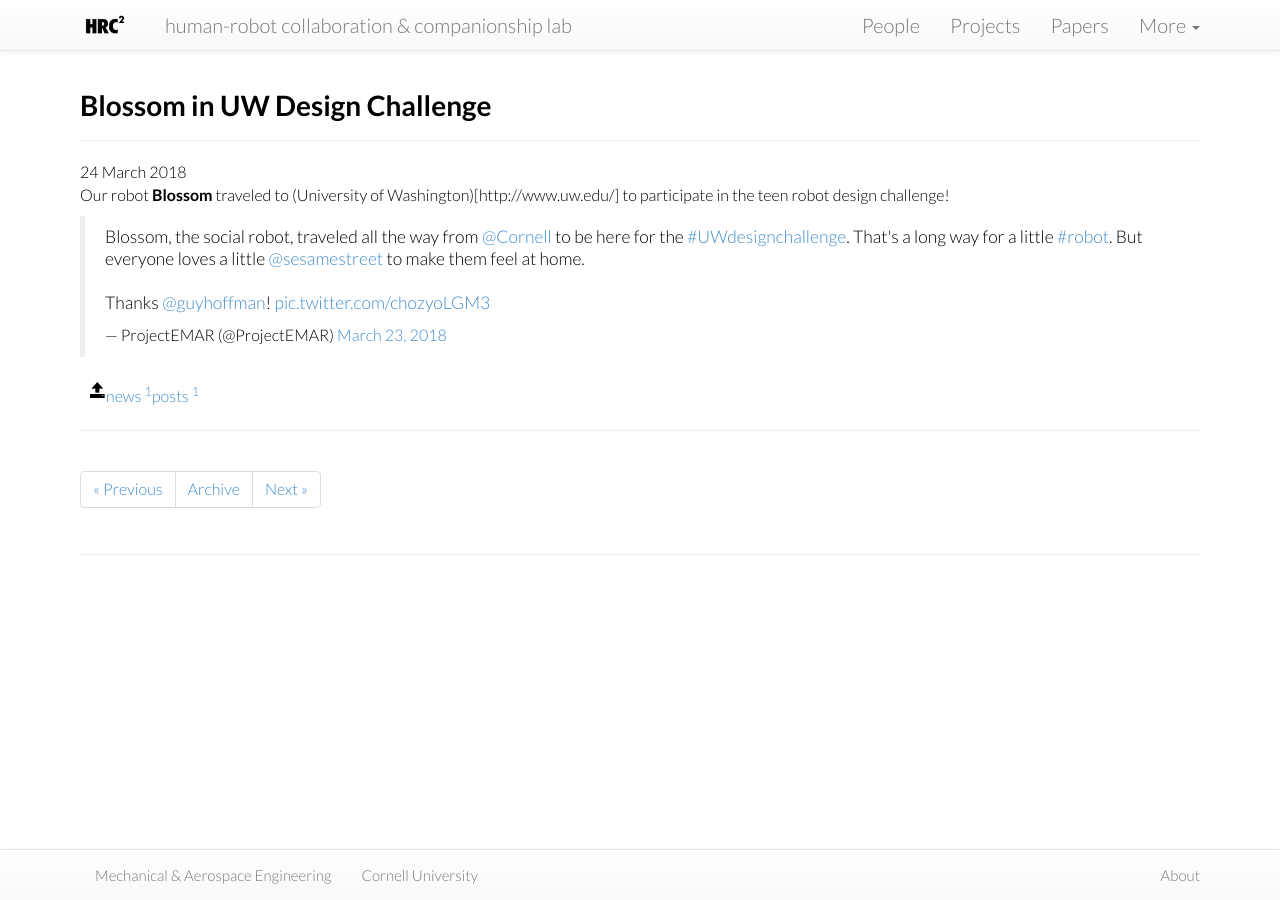
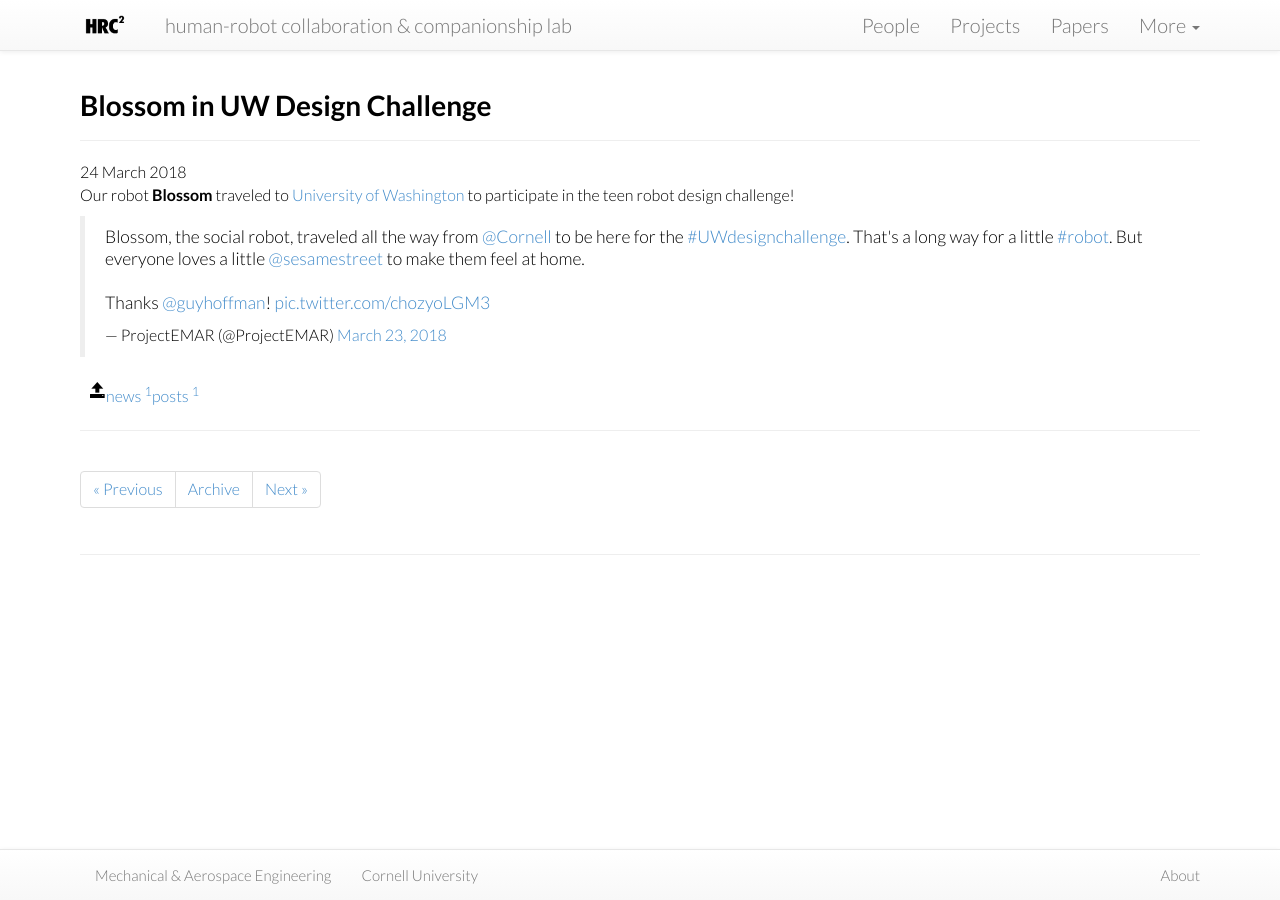
Before and after one commit to hrc2/hrc2.github.io, a Jekyll site: the page built from news/_posts/2018-03-24-blossom-at-uw.md, in a window 1280 px wide. Built offline with Jekyll 4.4.1, drawn with Linux system fonts in a browser that asks for light colours; nearby versions of some CDN libraries; some web fonts are replaced; comment, search, counter and statistics services are not loaded.

Commit message:
Update 2018-03-24-blossom-at-uw.md

```diff
--- a/news/_posts/2018-03-24-blossom-at-uw.md
+++ b/news/_posts/2018-03-24-blossom-at-uw.md
@@ -6,7 +6,7 @@ category: posts
 published: true
 ---
 
-Our robot **Blossom** traveled to (University of Washington)[http://www.uw.edu/] to participate in the teen robot design challenge!
+Our robot **Blossom** traveled to [University of Washington](http://www.uw.edu/) to participate in the teen robot design challenge!
 
 <blockquote class="twitter-tweet" data-lang="en"><p lang="en" dir="ltr">Blossom, the social robot, traveled all the way from <a href="https://twitter.com/Cornell?ref_src=twsrc%5Etfw">@Cornell</a> to be here for the <a href="https://twitter.com/hashtag/UWdesignchallenge?src=hash&amp;ref_src=twsrc%5Etfw">#UWdesignchallenge</a>. That&#39;s a long way for a little <a href="https://twitter.com/hashtag/robot?src=hash&amp;ref_src=twsrc%5Etfw">#robot</a>. But everyone loves a little <a href="https://twitter.com/sesamestreet?ref_src=twsrc%5Etfw">@sesamestreet</a> to make them feel at home. <br><br>Thanks <a href="https://twitter.com/guyhoffman?ref_src=twsrc%5Etfw">@guyhoffman</a>! <a href="https://t.co/chozyoLGM3">pic.twitter.com/chozyoLGM3</a></p>&mdash; ProjectEMAR (@ProjectEMAR) <a href="https://twitter.com/ProjectEMAR/status/977330220364546048?ref_src=twsrc%5Etfw">March 23, 2018</a></blockquote>
 <script async src="https://platform.twitter.com/widgets.js" charset="utf-8"></script>
```
